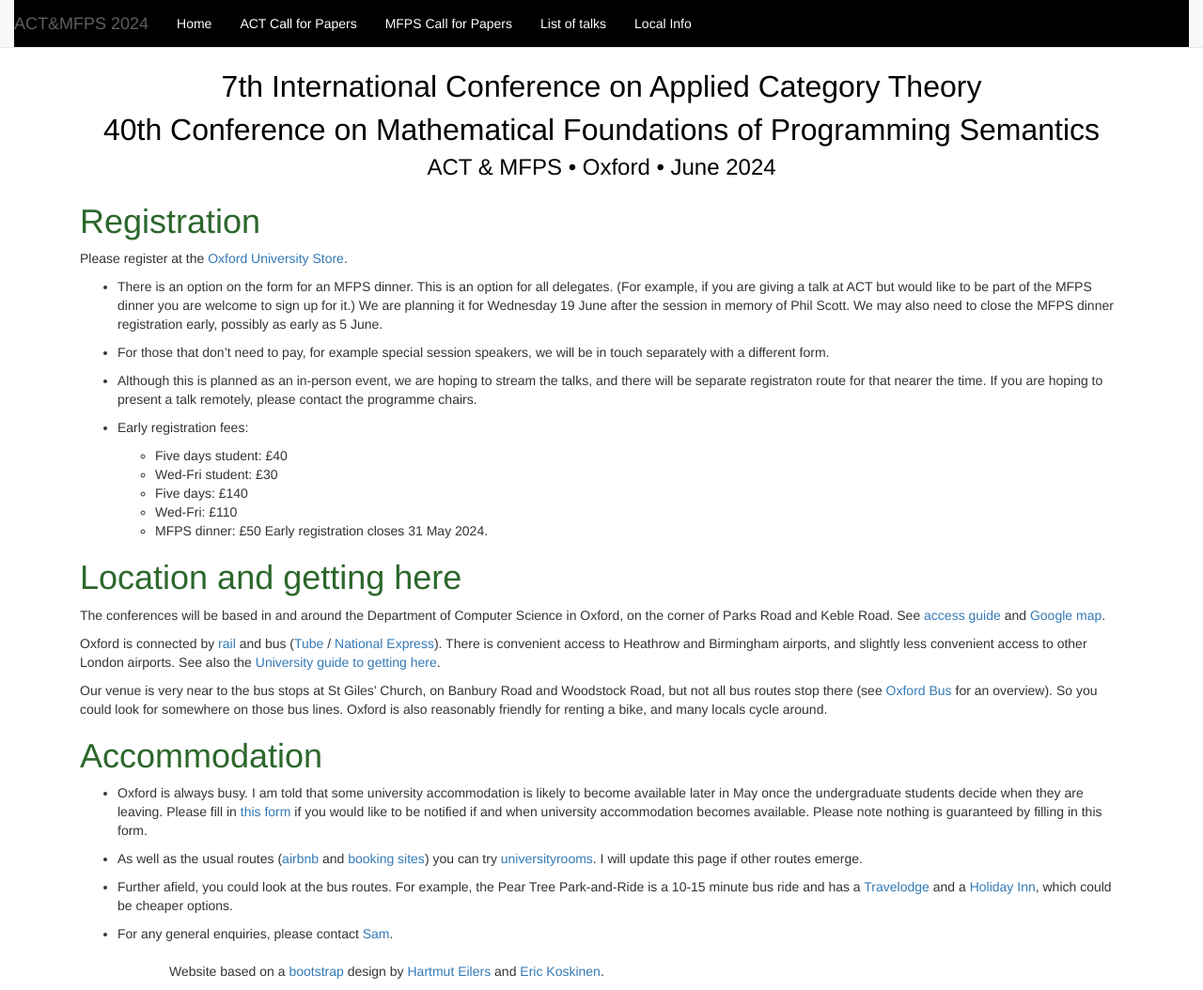
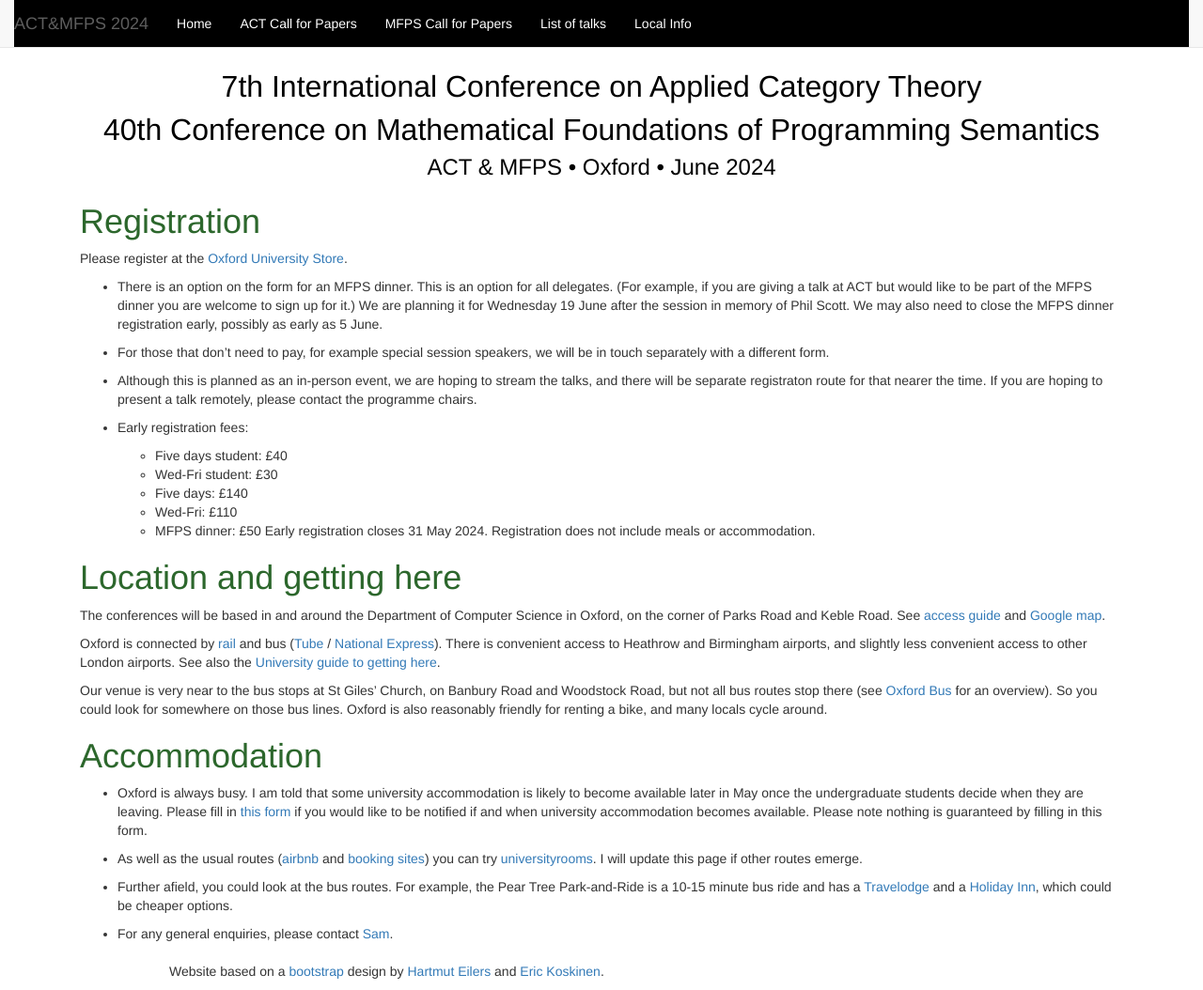
Before and after one commit to oxford24/oxford24.github.io, a Jekyll site: the page built from local.md, in a window 1280 px wide and 1054 px high. Shown: the whole window at 94% size. Built offline with Jekyll 4.4.1, drawn with Linux system fonts in a browser that asks for light colours.

Commit message:
Update local.md

```diff
--- a/local.md
+++ b/local.md
@@ -18,7 +18,7 @@ Please register at the [Oxford University Store](https://www.oxforduniversitysto
     * Five days: £140
     * Wed-Fri:  £110
     * MFPS dinner: £50
-  Early registration closes 31 May 2024.
+  Early registration closes 31 May 2024. Registration does not include meals or accommodation.
 
 
 
```
